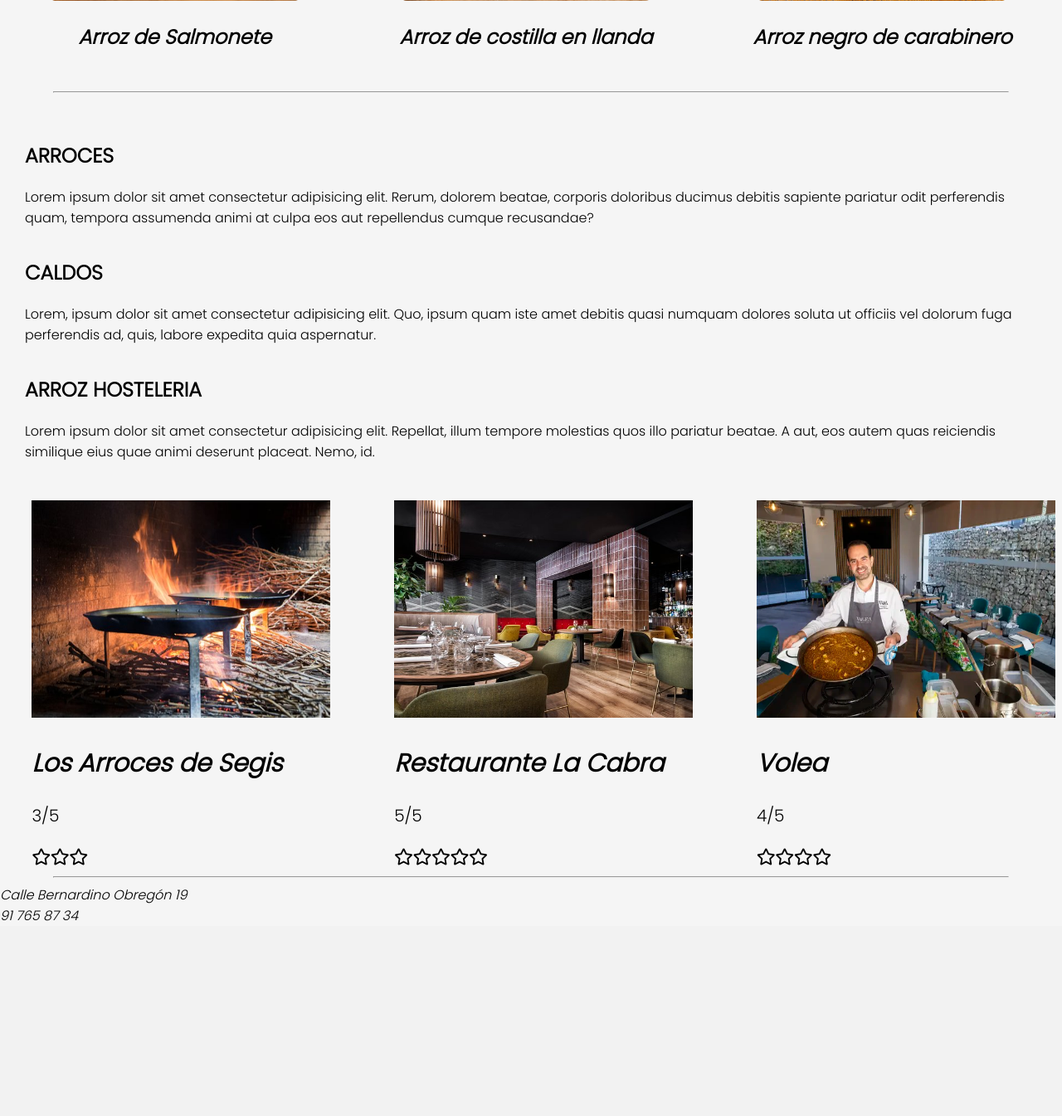
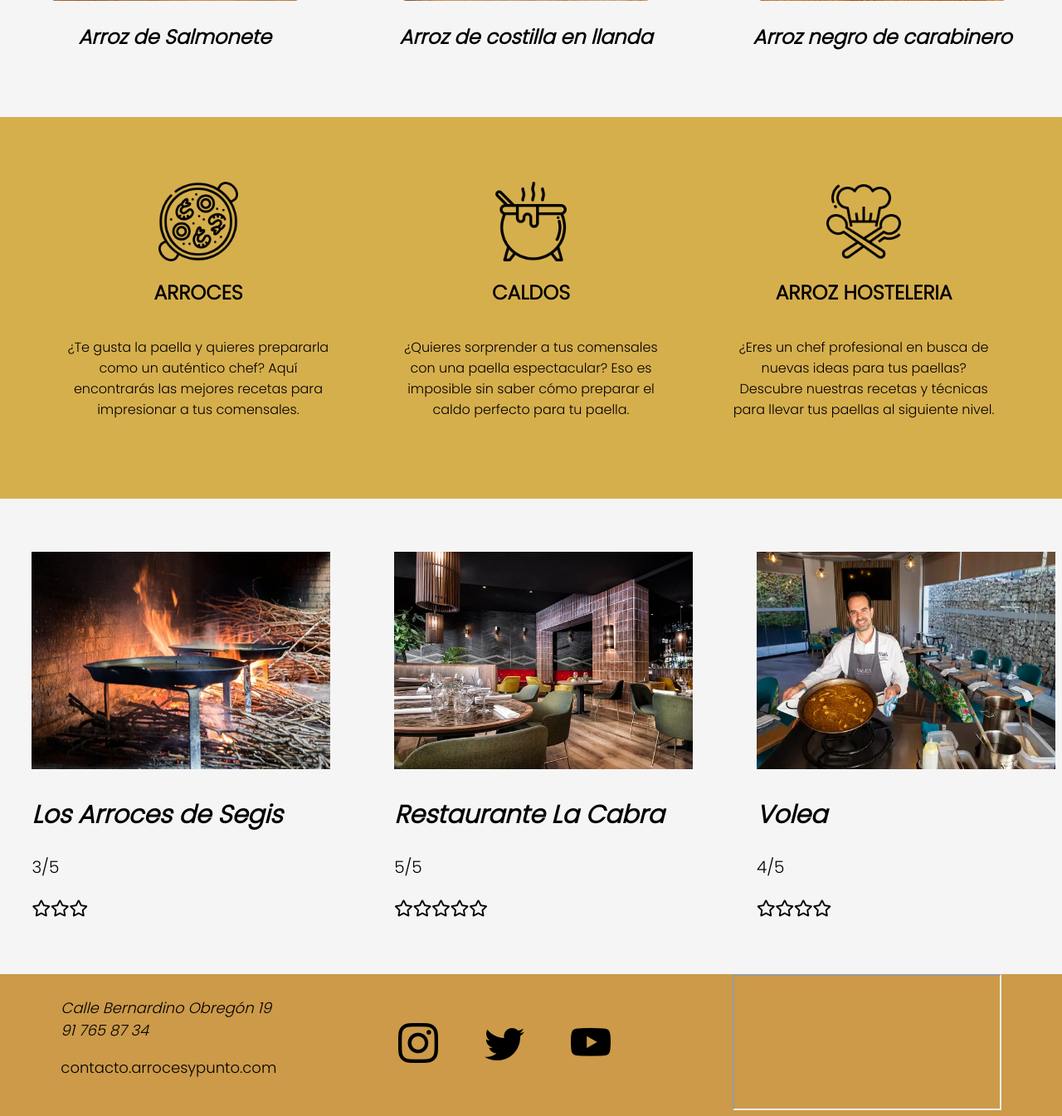
Before and after one commit to JTejero30/ArrocesYPunto, a PHP site: page / in a window 1280 px wide. Shown: the part 2981-4326 px from the top of the page at 83% size. Before the commit the page ends 4091 px from the top, so only its background shows below. Run offline with PHP 8.4, Linux system fonts and the light colour scheme; grey boxes are pictures that could not be loaded.

Commit message:
seccion recetas

```diff
--- a/pfc/app.js
+++ b/pfc/app.js
@@ -1,4 +1,17 @@
 /*VALIDACIONES EN EL LOGIN*/
+
+
+
+let nombre
+let formulario = document.forms
+let span = document.getElementsByTagName('span')
+let icono = document.createElement('i')
+icono.setAttribute('class', 'fas fa-check');
+icono.setAttribute('style', 'color: #0eb911;')
+
+let iconoX = document.createElement('i')
+iconoX.setAttribute('class', 'fas fa-times')
+iconoX.setAttribute('style', 'color: #f51414;')
 
 
 /*correo:
@@ -13,48 +26,18 @@
 +una minuscula
 +dos digitos seguidos
 +un signo de los siguientes [-_.+@]
+
+passwd repeticion que coincida con el anterior password
+nombre y apellidos sin numeros ni caracteres especiales
 */
-let nombre
-let formulario = document.forms
-let span = document.getElementsByTagName('span')
-let icono = document.createElement('i')
-icono.setAttribute('class', 'fas fa-check');
-icono.setAttribute('style', 'color: #0eb911;')
-
-let iconoX = document.createElement('i')
-iconoX.setAttribute('class', 'fas fa-times')
-iconoX.setAttribute('style', 'color: #f51414;')
+/*
+Funcion que recibe por parametro el name del input y el numero del span a modificar y la validacion Regex
+*/
 
 
-//NOMBRE y APELLIDO SIN NUMEROS
+function validar(name, num, validacion) {
 
-/*
-Funcion que recibe por parametro el name del input y el numero del span a modificar
-*/
-
-function correo(name) {
-
-    let valor = formulario[0][name]['value'] // quiero hacerlo expansible a apellido sin dar ['nombre'] ni posicion span
-    // let validacion= /^[a-zA-Z0-9-_.%+]+[@][a-zA-Z0-9]+\.[a-zA-Z]{2,}*$/ //falta validar espacios
-    let validacion = /^[a-zA-Z0-9._%+-]+@[a-zA-Z0-9.-]+\.[a-zA-Z]{1,}$/;
-
-    if (validacion.test(valor)) {
-        console.log('Bien');
-        span[3].appendChild(icono)
-        span[3].removeChild(iconoX)
-    } else {
-        console.log('Bad');
-        span[3].removeChild(icono)
-        span[3].appendChild(iconoX)
-    }
-
-}
-
-function letras(name, num) {
-
-    let valor = formulario[0][name]['value'] // quiero hacerlo expansible a apellido sin dar ['nombre'] ni posicion span
-    let validacion = /^[A-Za-z]*$/ //falta validar espacios
-
+    let valor = formulario[0][name]['value']
     if (validacion.test(valor)) {
         console.log('Bien');
 
@@ -63,30 +46,32 @@
             span[num].removeChild(iconoX)
         }
     } else {
-        console.log('Bad');
         span[num].appendChild(iconoX)
         if (span[num].hasChildNodes) {
             span[num].removeChild(icono)
         }
     }
 }
+function contraseñaCoincide() {
 
-function tupac(name) {
+    let passw1=formulario[0]['passw1']['value']
+    let passw2=formulario[0]['passw2']['value']
 
-    let valor = formulario[0][name]['value'] // quiero hacerlo expansible a apellido sin dar ['nombre'] ni posicion span
-    // let validacion= /^[A-Za-z]*$/
-    let validacion = /^(?=.*[a-z])(?=.*[A-Z])(?=.*[-.@?!%])(?=.*[0-9])$/ //falta validar espacios
-
-    if (validacion.test(valor)) {
-        console.log('Bien');
-        span[4].appendChild(icono)
-        span[4].removeChild(iconoX)
+    console.log(passw1);
+    console.log(passw2);
+    if (passw1===passw2) {
+        span[5].appendChild(icono)
+        if (span[5].hasChildNodes) {
+            span[5].removeChild(iconoX)
+        }
     } else {
-        console.log('Bad');
-        span[4].removeChild(icono)
-        span[4].appendChild(iconoX)
+        span[5].appendChild(iconoX)
+        if (span[5].hasChildNodes) {
+            span[5].removeChild(icono)
+        }
     }
 }
+
 
 /***************HAMBURGUESA*********************/
 let barraNav, logo, abrir, header, imheader, body
--- a/pfc/contacto.html
+++ b/pfc/contacto.html
@@ -58,8 +58,7 @@
                 <span></span>
                 </div>
                 <div class="inputSpan">
-                <p><input id="boton" type="submit" value="Iniciar sesion"></p>
-                <span></span>
+                    <button id="boton" type="submit">Iniciar sesión</button>
                 </div>
             </form>
         </div>
--- a/pfc/index.html
+++ b/pfc/index.html
@@ -116,27 +116,21 @@
                 <p></p>
             </div>
         </section>
-        <div class="separador">
-            <hr>
-        </div>
         <section class="cursos">
-            <div class="cursosdetalle"><!---->
+            <div class="cursosdetalle1">
+                <img src="img/arroz.png">
                 <h2>ARROCES</h2>
-                <p>Lorem ipsum dolor sit amet consectetur adipisicing elit. Rerum, dolorem beatae, corporis doloribus
-                    ducimus debitis sapiente pariatur odit perferendis quam, tempora assumenda animi at culpa eos aut
-                    repellendus cumque recusandae?</p>
+                <p>¿Te gusta la paella y quieres prepararla como un auténtico chef? Aquí encontrarás las mejores recetas para impresionar a tus comensales.</p>
             </div>
-            <div class="cursosdetalle">
+            <div class="cursosdetalle2">
+                <img src="img/caldera.png">
                 <h2>CALDOS</h2>
-                <p>Lorem, ipsum dolor sit amet consectetur adipisicing elit. Quo, ipsum quam iste amet debitis quasi
-                    numquam dolores soluta ut officiis vel dolorum fuga perferendis ad, quis, labore expedita quia
-                    aspernatur.</p>
+                <p>¿Quieres sorprender a tus comensales con una paella espectacular? Eso es imposible sin saber cómo preparar el caldo perfecto para tu paella.</p>
             </div>
-            <div class="cursosdetalle">
+            <div class="cursosdetalle3">
+                <img src="img/cocinero.png">
                 <h2>ARROZ HOSTELERIA</h2>
-                <p>Lorem ipsum dolor sit amet consectetur adipisicing elit. Repellat, illum tempore molestias quos illo
-                    pariatur beatae. A aut, eos autem quas reiciendis similique eius quae animi deserunt placeat. Nemo,
-                    id.</p>
+                <p>¿Eres un chef profesional en busca de nuevas ideas para tus paellas? Descubre nuestras recetas y técnicas para llevar tus paellas al siguiente nivel.</p>
             </div>
         </section>
         <section class="restaurantes" id="restaurantes">
@@ -163,14 +157,24 @@
             </div>
         </section>
     </main>
-    <div class="separador">
-        <hr>
-    </div>
     <footer>
-        <!--Aqui irán iconos flotantes con redes sociales-->
+        <div>
         <address>Calle Bernardino Obregón 19 <br>
             91 765 87 34</address>
+            <p>contacto.arrocesypunto.com
+            </p>
+        </div>
+        <div class="redes">
+            <i class="bi bi-instagram"></i>
+            <i class="bi bi-twitter"></i>
+            <i class="bi bi-youtube"></i>
+        </div>
+        <div>
+        <iframe style="width: 20rem; height: 10rem;" src="https://www.google.com/maps/embed?pb=!1m18!1m12!1m3!1d48612.69864695752!2d-3.7644374370574814!3d40.40234473911657!2m3!1f0!2f0!3f0!3m2!1i1024!2i768!4f13.1!3m3!1m2!1s0xd4226329f436ff9%3A0x12f6d2396a33911!2sIMF%20Smart%20Education!5e0!3m2!1ses!2ses!4v1680193132347!5m2!1ses!2ses" width="600" height="450" style="border:0;" allowfullscreen="" loading="lazy" referrerpolicy="no-referrer-when-downgrade"></iframe>
+        </div>
     </footer>
+
+
     <script src="app.js"></script>
 </body>
 
--- a/pfc/styles.css
+++ b/pfc/styles.css
@@ -238,10 +238,14 @@
 
 /*RESTAURANTES*/
 [class="restaurantes"] {
+    margin-top: 5%;
+    margin-bottom: 5%  ;
     display: flex;
     justify-content: space-between;
     font-size: 20px;
     width: 100%;
+
+
 }
 
 .cardRestaurante {
@@ -259,14 +263,34 @@
     width: 360px;
     height: 262px;
 }
+/*CURSOS*/
 
-/*CURSOS*/
-.cursos {
+.cursos{
+    height: auto;
+    display: grid;
+    grid-template-columns: repeat(3,1fr);
+    justify-content: center;
+    align-items: center;
+    margin-top: 3%;
+    padding: 3%;
+    background-color: #D6AF4D;
+}
+.cursos p{
+    text-align: center;
+
+}
+.cursos img{
+    width: 30%;
+}
+.cursos div{
     display: flex;
     flex-direction: column;
-    margin: 30px;
+    align-items: center;
+    justify-content: center;
+
+    padding: 10%;
+
 }
-
 /*TIENDA*/
 
 /*aside*/
@@ -508,3 +487,23 @@
 .login{
     display: flex;
 }
+.formulario button:hover{
+cursor: pointer;
+}
+
+footer{
+    display: flex;
+
+    justify-content: space-around;
+    align-items: center;
+    background-color: #CC9A49;
+
+    font-size: 18px;
+}
+.redes{
+    cursor: pointer;
+    display: flex;
+    width: 20%;
+    justify-content: space-between;
+    font-size: 3rem;
+}
--- a/pfc/stylesMobile.css
+++ b/pfc/stylesMobile.css
@@ -34,6 +34,10 @@
         transition: 0s;
         font-size: 90%;
         padding: 5%;/*hay un padding a investigar en RESTAURANTEs*/
+    }
+    .login .elementoBarra{
+        height: fit-content;
+        width: fit-content;
     }
     .flecha{
         display: none;
@@ -80,4 +84,8 @@
     .asideTienda li{
         margin-top: 0%;
     }
+
+    /*******************LOGIN/SIGNUP********************/
+
+
 }
--- a/tareas.txt
+++ b/tareas.txt
@@ -1 +1,7 @@
 ERROR EN CONSOLA A SOLVENTAR EN REMOVEICONO DE LOGIN
+Tienda
+login mejorar
+restaurantes en sign up sale azul
+RESPONSIVE problema signup en movil
+RESPONSIVE login/sign up no se ve Hamburguesa
+RESPONSIVE SECCIONES
```
Also changed, not shown: other parts of pfc/styles.css (+19 -64 lines), pfc/registro.html (+10 -9 lines), pfc/img/arroz.png (added), pfc/img/caldera.png (added), pfc/img/cocinero.png (added).
